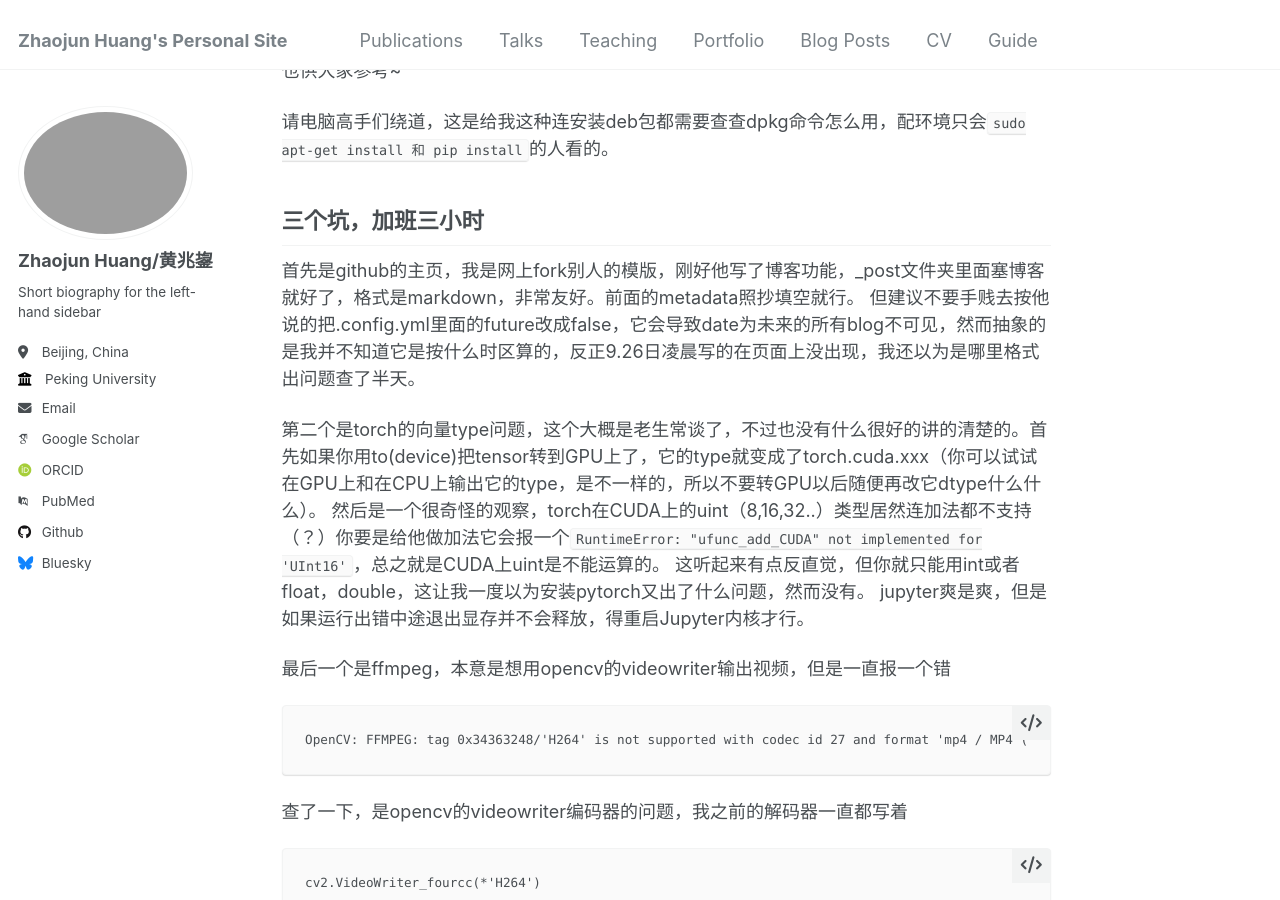
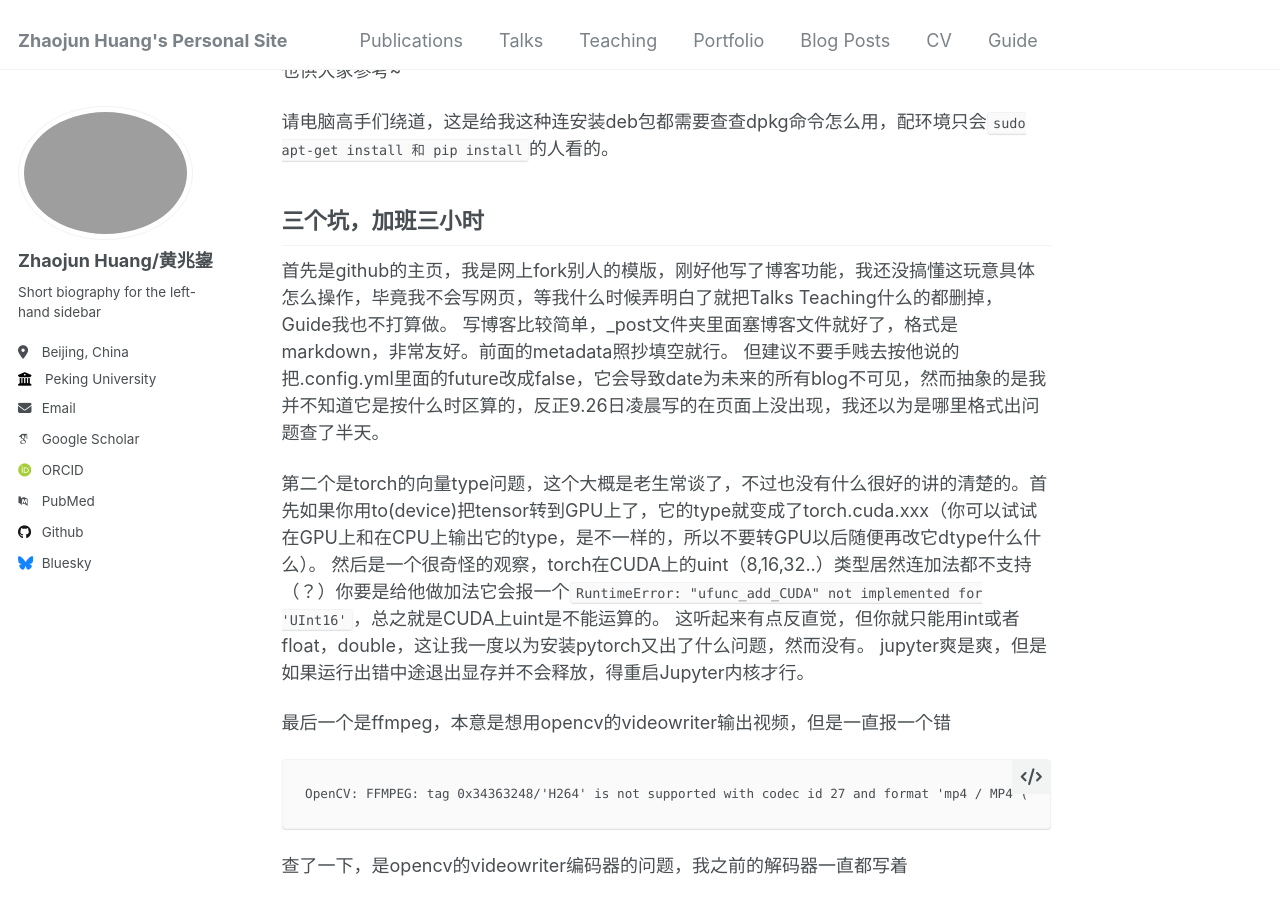
Before and after one commit to BAJimH/BAJimH.github.io, a Jekyll site: the page built from _posts/2024-09-26-My_First_Github_Blog.md, in a window 1280 px wide and 900 px high, scrolled down 581 px. Built offline with Jekyll 4.4.1, drawn with Linux system fonts in a browser that asks for light colours; some web fonts are replaced.

Commit message:
Update 2024-09-26-My_First_Github_Blog.md

```diff
--- a/_posts/2024-09-26-My_First_Github_Blog.md
+++ b/_posts/2024-09-26-My_First_Github_Blog.md
@@ -21,7 +21,8 @@ tags:
 
 ## 三个坑，加班三小时
 
-首先是github的主页，我是网上fork别人的模版，刚好他写了博客功能，_post文件夹里面塞博客就好了，格式是markdown，非常友好。前面的metadata照抄填空就行。
+首先是github的主页，我是网上fork别人的模版，刚好他写了博客功能，我还没搞懂这玩意具体怎么操作，毕竟我不会写网页，等我什么时候弄明白了就把Talks Teaching什么的都删掉，Guide我也不打算做。
+写博客比较简单，_post文件夹里面塞博客文件就好了，格式是markdown，非常友好。前面的metadata照抄填空就行。
 但建议不要手贱去按他说的把.config.yml里面的future改成false，它会导致date为未来的所有blog不可见，然而抽象的是我并不知道它是按什么时区算的，反正9.26日凌晨写的在页面上没出现，我还以为是哪里格式出问题查了半天。
 
 第二个是torch的向量type问题，这个大概是老生常谈了，不过也没有什么很好的讲的清楚的。首先如果你用to(device)把tensor转到GPU上了，它的type就变成了torch.cuda.xxx（你可以试试在GPU上和在CPU上输出它的type，是不一样的，所以不要转GPU以后随便再改它dtype什么什么）。
```
